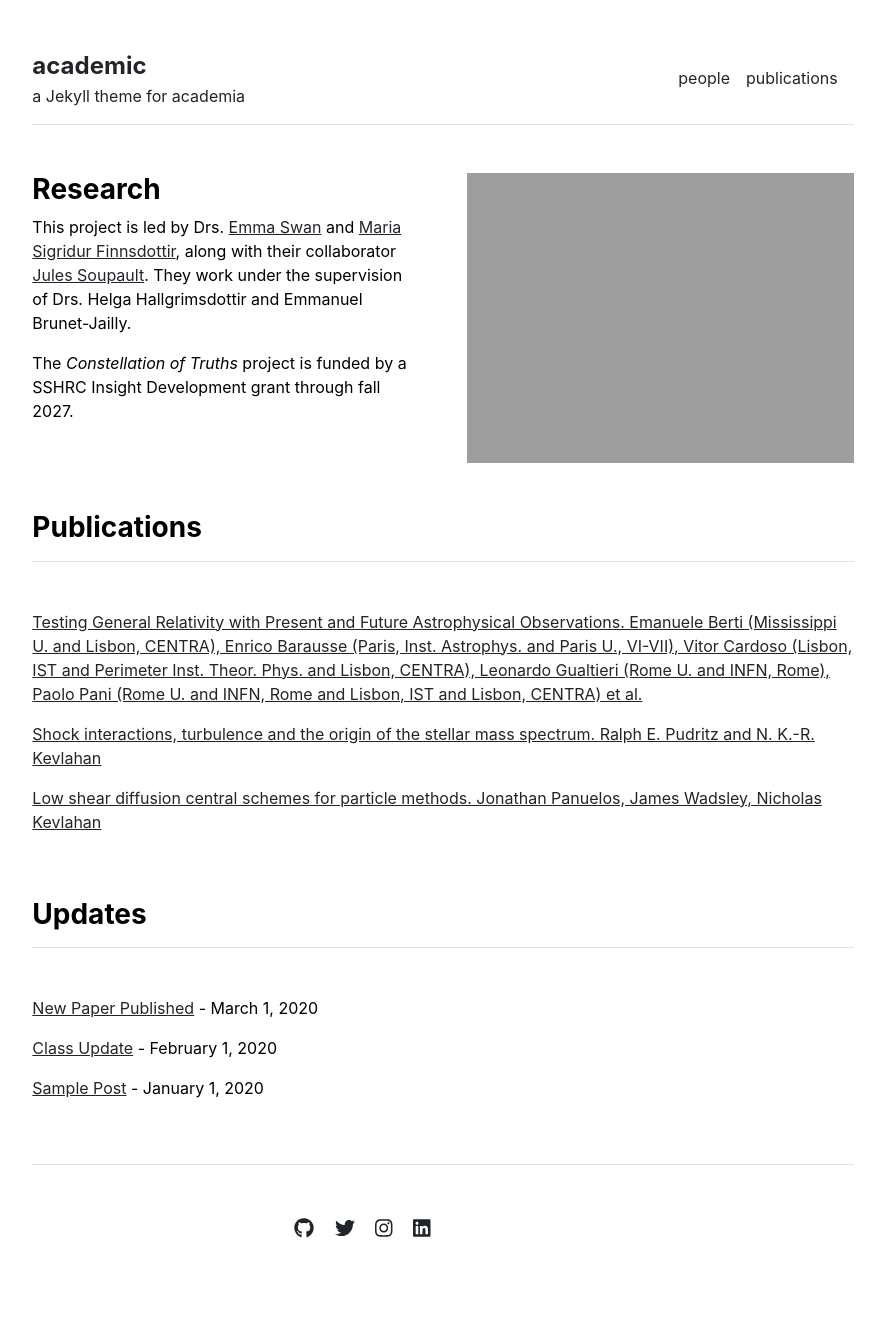
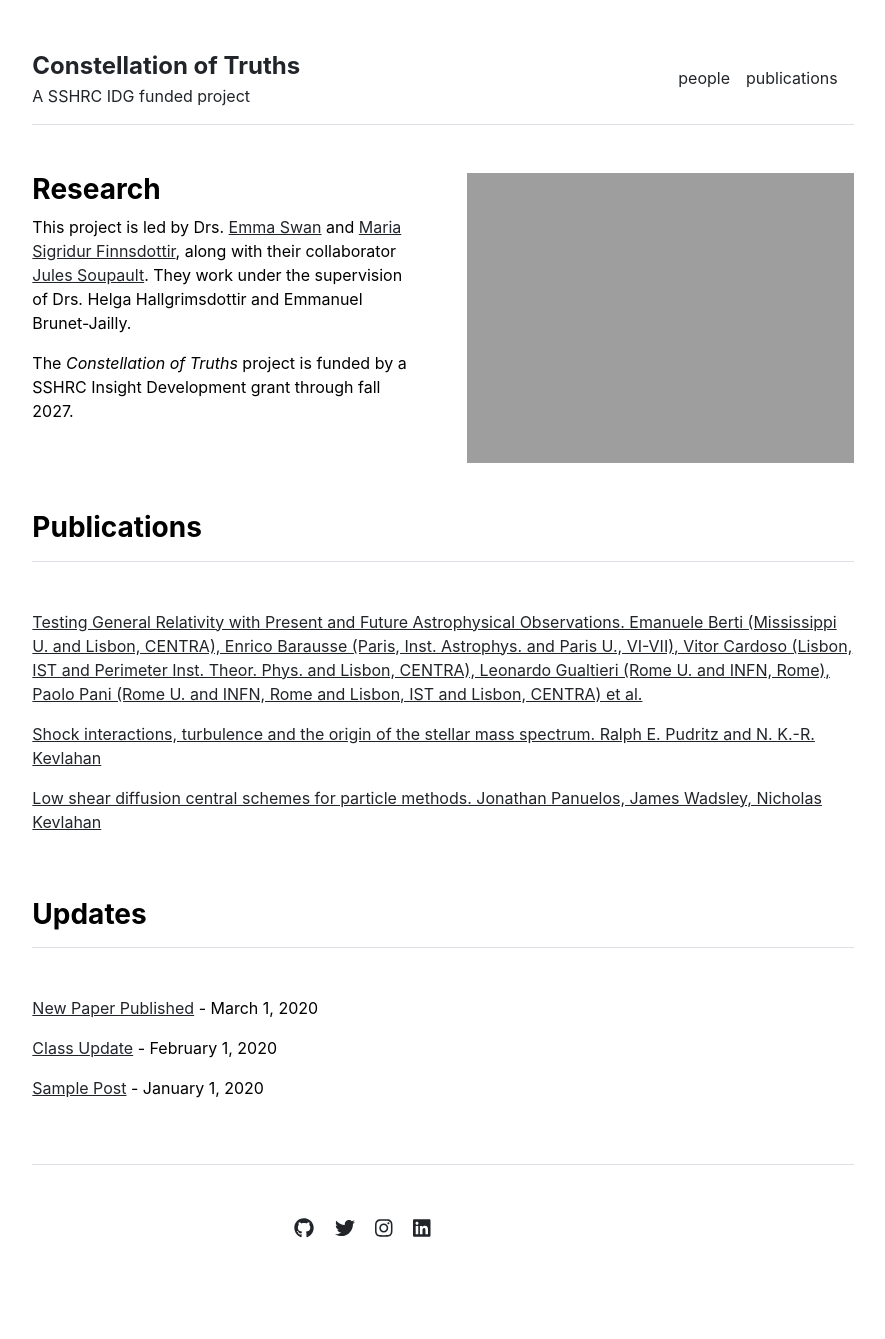
Before and after one commit to constellation-of-truths/constellation-of-truths, a Jekyll site: the page built from index.md, in a window 1280 px wide. Shown: the whole page, without its empty margins (197-1082 px from the left). Built offline with Jekyll 4.4.1, drawn with Linux system fonts in a browser that asks for light colours.

Commit message:
updating home page

```diff
--- a/_config.yml
+++ b/_config.yml
@@ -1,4 +1,4 @@
 url: "cotruths.ca" # the base hostname & protocol for your site, e.g. http://example.com
 baseurl: "" # the subpath of your site, e.g. /blog
-title: "academic" # the name of your site, e.g. ACME Corp.
-description: "a Jekyll theme for academia"
+title: "Constellation of Truths" # the name of your site, e.g. ACME Corp.
+description: "A SSHRC IDG funded project"
```
